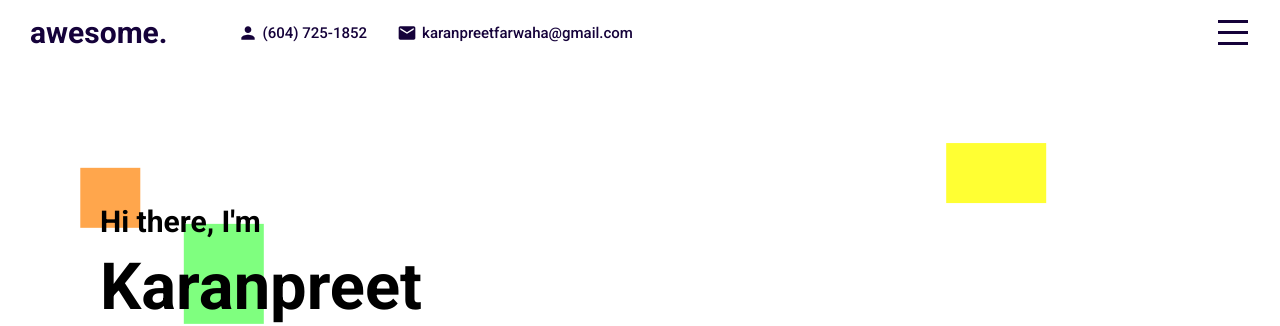
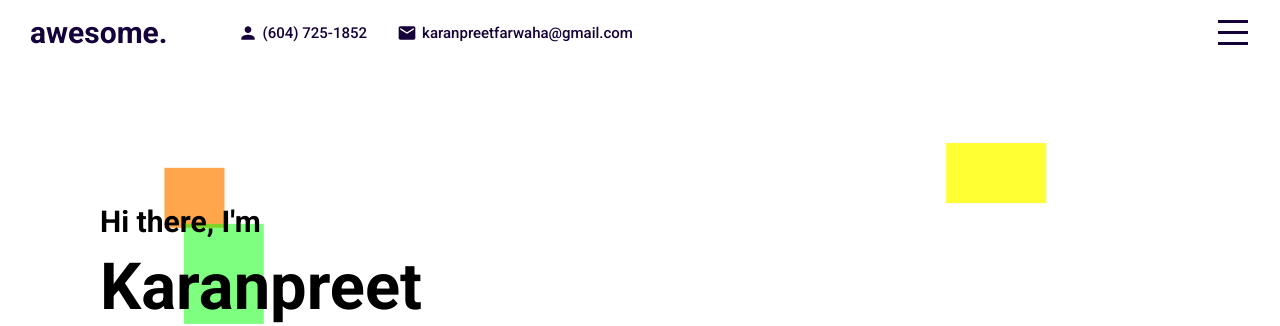
Before and after one commit to Karanpreet2001/PersonalPortfolio, a React (Create React App) app: page / in a window 1280 px wide. Shown: the top 326 px of the page. Built offline with nearby package versions, Linux system fonts and the light colour scheme.

Commit message:
adjusting circle in animated shapes

```diff
--- a/src/components/AnimatedShapes.jsx
+++ b/src/components/AnimatedShapes.jsx
@@ -15,7 +15,7 @@ const Square = styled.div`
 
                 @keyframes square {
                     to{
-                        transform:translate(50vw, 90vh);
+                        transform:translate(80vw, 90vh);
                     }
                 }
                 `;
```
